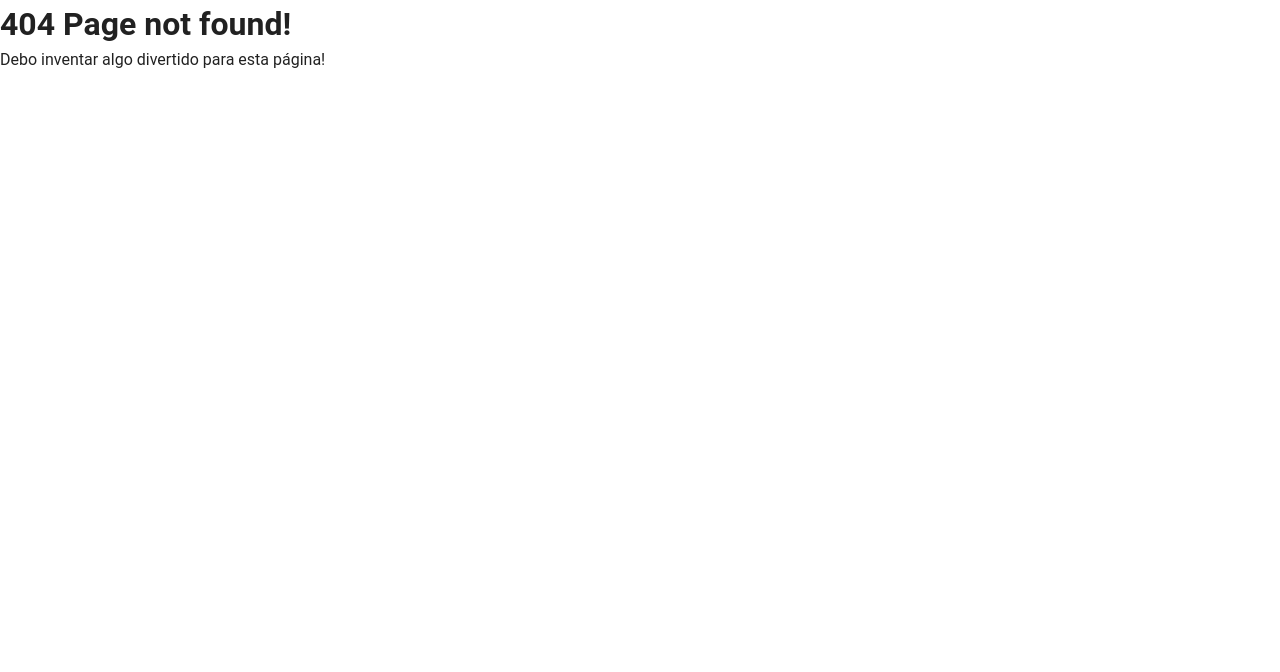
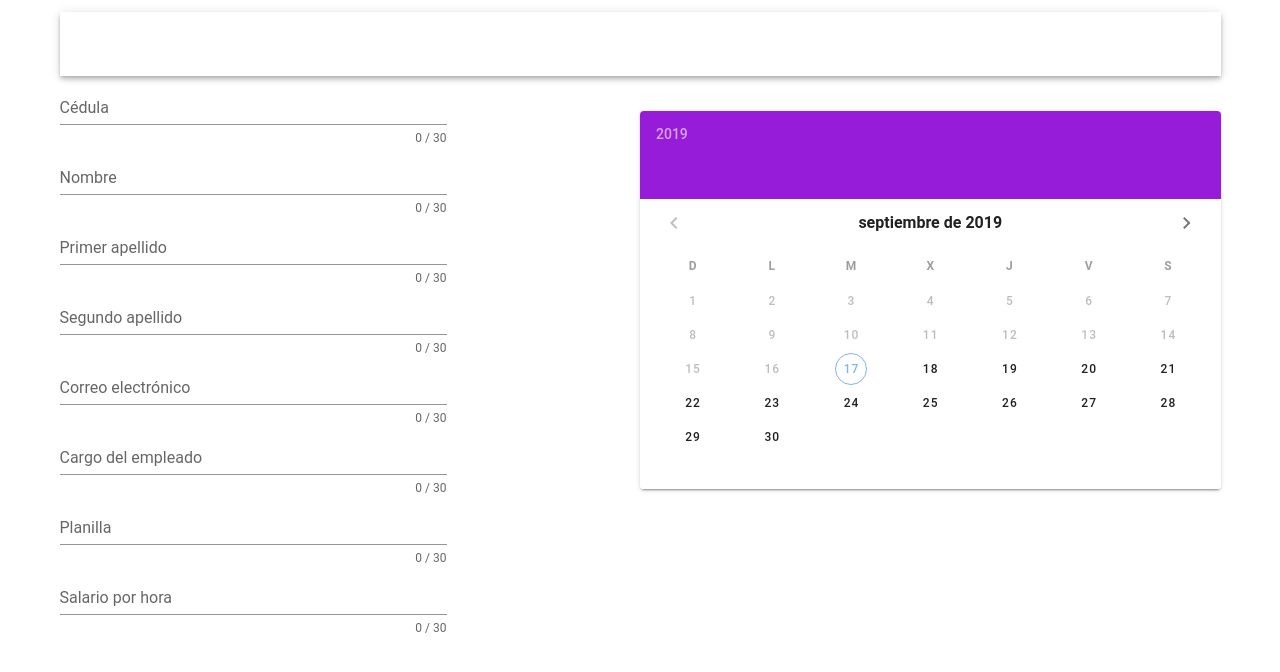
Before and after one commit to Kyo-dev/SimpleVue, a Vue app in the folder client/: page /employee in a window 1280 px wide. Before the commit this address led to /404Page. Shown: the top 672 px of the page. Built offline with nearby package versions, Linux system fonts and the light colour scheme; a small style sheet from the web is missing.

Commit message:
formulario empleados sin acabar

```diff
--- a/client/src/App.vue
+++ b/client/src/App.vue
@@ -1,6 +1,8 @@
 <template>
   <div>
-    <Navbar/>
+    <v-app light>
+        <Navbar/>
+     </v-app>
   </div>
 </template>
 
--- /dev/null
+++ b/client/src/components/Employee.component.vue
@@ -0,0 +1,143 @@
+<template>
+  <v-container>
+<!-- SECTION  FORMULARIO -->
+    <v-layout row wrap align-center>
+      <v-flex xs12 md4>
+        <v-form ref="form" v-model="valid">
+          <v-text-field
+            v-model="employee.cedula"
+            :counter="30"
+            label="Cédula"
+            :rules="cedulaRules"
+            required
+          ></v-text-field>
+          <v-text-field
+            v-model="employee.nombre"
+            :counter="30"
+            label="Nombre"
+            :rules="nombreRules"
+            required
+          ></v-text-field>
+          <v-text-field
+            v-model="employee.p_apellido"
+            :counter="30"
+            label="Primer apellido"
+            :rules="p_apellidoRules"
+            required
+          ></v-text-field>
+          <v-text-field
+            v-model="employee.s_apellido"
+            :counter="30"
+            label="Segundo apellido"
+            :rules="s_apellidoRules"
+            required
+          ></v-text-field>
+          <v-text-field
+            v-model="employee.correo"
+            :counter="30"
+            label="Correo electrónico"
+            :rules="correoRules"
+            required
+          ></v-text-field>
+          <v-text-field
+            v-model="employee.tipo_empleado"
+            :counter="30"
+            label="Cargo del empleado"
+            :rules="cargoRules"
+            required
+          ></v-text-field>
+          <v-text-field
+            v-model="employee.planilla"
+            :counter="30"
+            label="Planilla "
+            :rules="planillaRules"
+            required
+          ></v-text-field>
+          <v-text-field
+            v-model="employee.salario_hora"
+            :counter="30"
+            label="Salario por hora"
+            :rules="salarioRules"
+            required
+          ></v-text-field>
+        </v-form>
+        <!-- !SECTION  -->
+      </v-flex>
+      <!-- SECTION CALENDARIO -->
+      <v-spacer></v-spacer>
+      <v-flex xs12 md6>
+        <v-sheet height="490">
+          <v-card>
+            <v-date-picker
+              v-model="employee.fecha_contrato"
+              full-width
+              locale="es"
+              :min="min"
+            ></v-date-picker>
+          </v-card>
+        </v-sheet>
+      </v-flex>
+      <!-- !SECTION  -->
+    </v-layout>
+  </v-container>
+</template>
+
+
+<script>
+// import { mapGetters, mapActions } from "vuex";
+
+class Employee {
+  constructor(cedula, nombre, p_apellido, s_apellido, correo, fecha_contrato, tipo_empleado, planilla, salario_hora) {
+    (this.cedula = cedula),
+    (this.nombre = nombre),
+    (this.p_apellido = p_apellido),
+    (this.s_apellido = s_apellido),
+    (this.correo = correo),
+    (this.fecha_contrato = fecha_contrato),
+    (this.tipo_empleado = tipo_empleado),
+    (this.planilla = planilla),
+    (this.salario_hora = salario_hora);
+  }
+}
+
+export default {
+    data(){
+        return{
+            min: new Date().toISOString().substr(0, 10),
+            valid: true,
+            employee: new Employee(),
+            employees: [],
+            edit: false,
+            actEdit: '',
+             cedulaRules: [
+                v => !!v || "Por favor ingrese la cédula del empleado",
+                v => (v && v.length == 9) || "La cédula debe ser de 9 caracteres",
+                v => /^\d+$/.test(v) || "Solo se admiten números positivos"
+             ],
+             nombreRules: [
+                v => !!v || "Por favor ingrese el nombre del nuevo empleado",
+                v => (v && v.length <= 50) || "El nombre es muy grande"
+             ],
+            p_apellidoRules: [
+                v => !!v || "Por favor ingrese el primer apellido",
+                v => (v && v.length <= 50) || "El primer apellido es muy grande"
+            ],
+            s_apellidoRules: [
+                v => !!v || "Por favor ingrese el primer apellido",
+                v => (v && v.length <= 50) || "El segundo apellido es muy grande"
+            ],
+            correoRules: [
+
+            ],
+            cargoRules: [
+
+            ]
+        }
+    }
+}
+
+</script>
+
+<style lang="stylus">
+
+</style>
--- a/client/src/components/Navbar.component.vue
+++ b/client/src/components/Navbar.component.vue
@@ -1,20 +1,22 @@
 <template>
-  <v-app>
     <v-content>
-      <span v-if="isLoggedIn">
+      <v-container>
+        <v-toolbar>
+        <span v-if="isLoggedIn">
         <router-link to="/">Inicio</router-link> |
       </span>
+      <span v-if="isLoggedIn">
+        <router-link to="/employee">Empleados</router-link> |
+      </span>
       <v-spacer></v-spacer>
-      <!-- <span v-if="!isLoggedIn">
-        <router-link to="/Login">Login</router-link> |
-      </span> -->
       <span v-if="isLoggedIn"><a @click="logout">Logout</a>
       </span>
-      <router-view/>
+        </v-toolbar>
+        <router-view/>
+      </v-container>
     </v-content>
-  </v-app>
+
 </template>
-
 <script>
   export default {
     computed : {
--- a/client/src/plugins/vuetify.js
+++ b/client/src/plugins/vuetify.js
@@ -10,7 +10,7 @@ export default new Vuetify({
       },
     themes: {
       light: {
-        primary: '#ee44aa',
+        primary: '#971CD9',
         secondary: '#424242',
         accent: '#82B1FF',
         error: '#FF5252',
--- a/client/src/router.js
+++ b/client/src/router.js
@@ -20,6 +20,11 @@ let router = new Router({
       path: '/login',
       name: 'login',
       component: () => import(/* webpackChunkName: "login" */ './views/Login.vue')
+    },
+    {
+      path: '/employee',
+      name: 'employee',
+      component: () => import(/* webpackChunkName: "employee" */ './views/Employee.vue')
     },
     {
       path: '/404Page',
--- /dev/null
+++ b/client/src/views/Employee.vue
@@ -0,0 +1,19 @@
+<template>
+<div>
+    <Employee />
+</div>
+</template>
+
+<script>
+import Employee from '../components/Employee.component.vue';
+export default {
+  components: {
+    Employee
+  }
+
+}
+</script>
+
+<style>
+
+</style>
```
